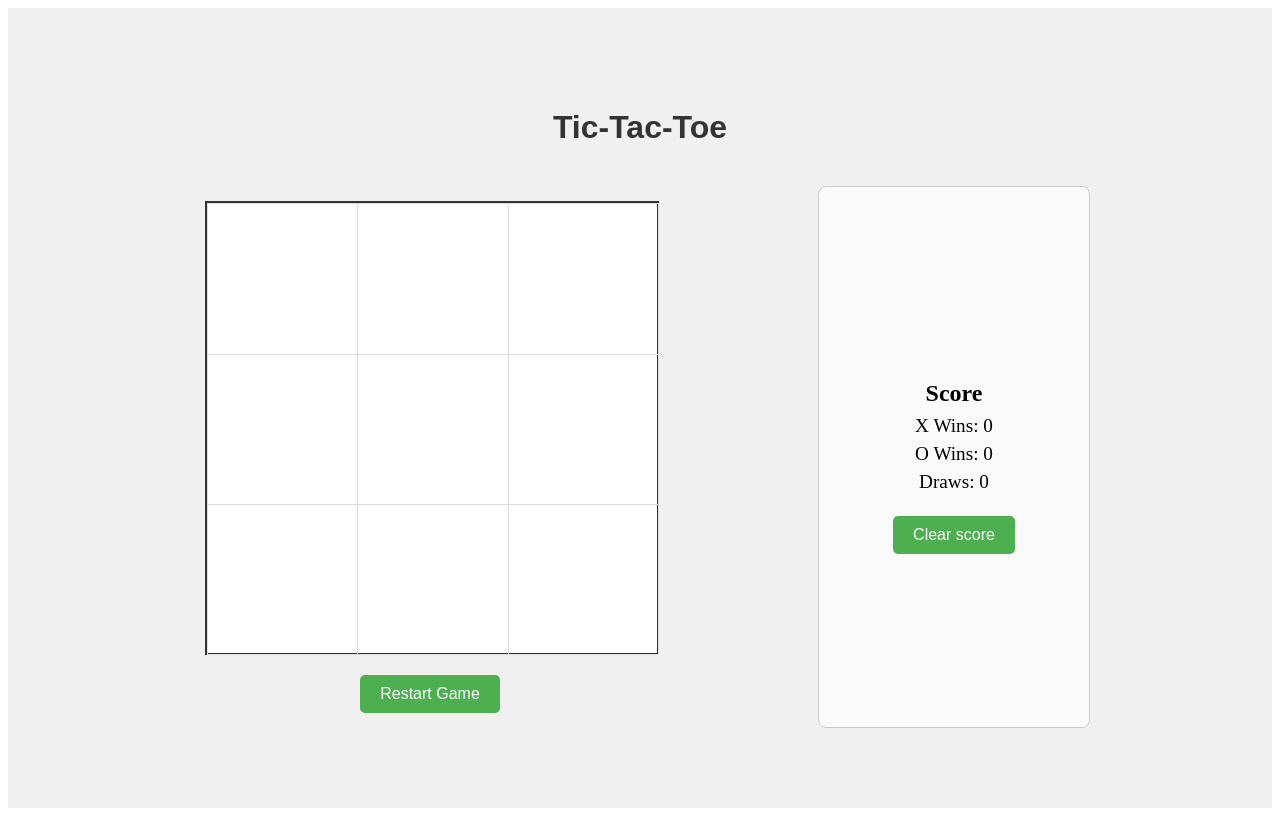
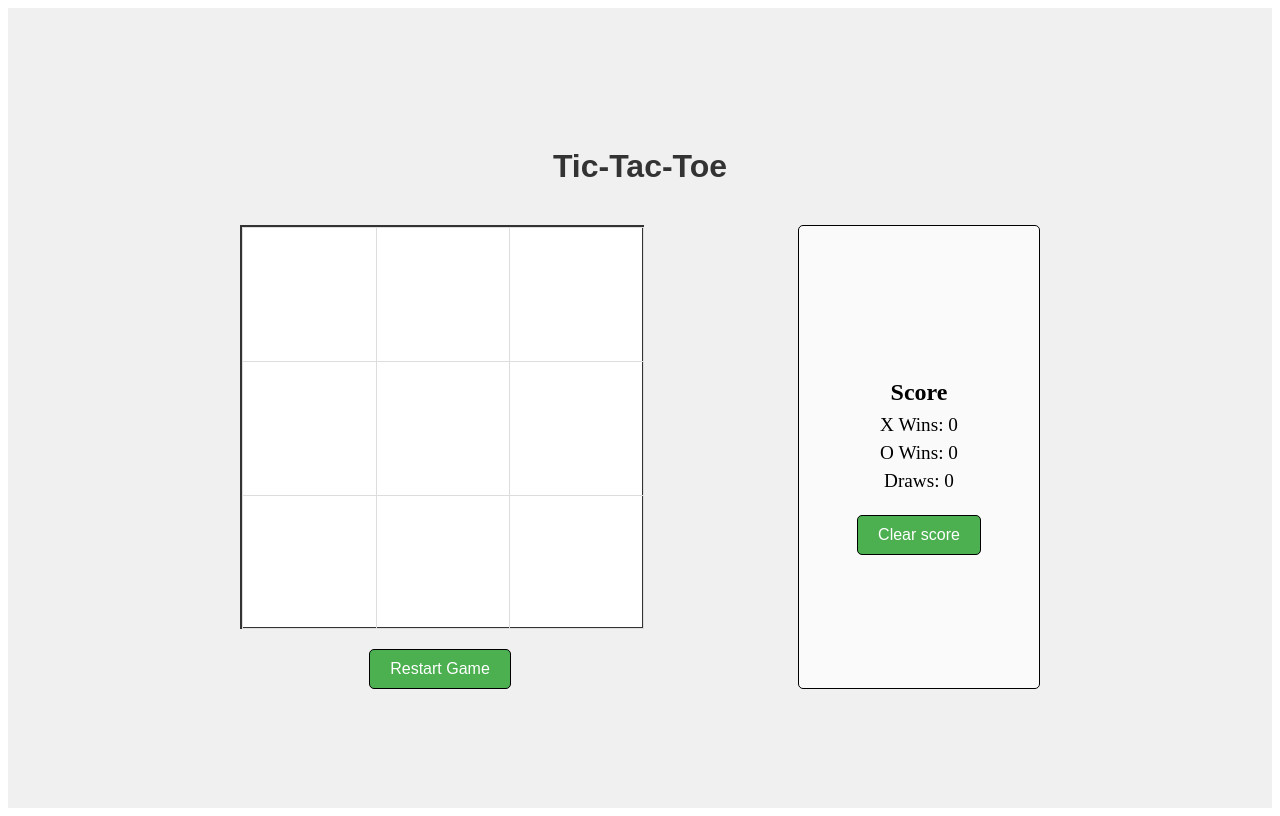
Before and after one commit to niharika6625/tictactoe, an Angular app: page /home in a window 1280 px wide. Built offline with nearby package versions, Linux system fonts and the light colour scheme.

Commit message:
dev: UI improvements2

```diff
--- a/angular.json
+++ b/angular.json
@@ -29,7 +29,8 @@
               {
                 "glob": "**/*",
                 "input": "public"
-              }
+              },
+              "src/assets"
             ],
             "styles": [
               "src/styles.scss"
--- a/src/home/home.component.html
+++ b/src/home/home.component.html
@@ -1,7 +1,10 @@
 <div class="ticTacToeWrap">
   <h1 class="title">Tic-Tac-Toe</h1>
   <div class="mainContainer">
-    <div class="gameTileWrap">
+    <div class="gameWrap">
+      <div *ngIf="winner" class="winnerDisplay">
+        {{ winner }}
+      </div>
       <mat-grid-list cols="3" class="grid">
         <mat-grid-tile
           class="tile"
@@ -14,9 +17,7 @@
       </mat-grid-list>
 
       <div class="buttonContainer">
-        <button (click)="handleReset()" class="resetButton">
-          Restart Game
-        </button>
+        <button (click)="handleReset()" class="button">Restart Game</button>
       </div>
     </div>
 
@@ -27,9 +28,7 @@
       <p>Draws: {{ draws }}</p>
 
       <div class="buttonContainer">
-        <button (click)="clearHistory()" class="historyButton">
-          Clear score
-        </button>
+        <button (click)="clearHistory()" class="button">Clear score</button>
       </div>
     </div>
   </div>
--- a/src/home/home.component.scss
+++ b/src/home/home.component.scss
@@ -18,13 +18,13 @@
   display: flex;
   justify-content: space-between;
   width: 80%;
-  max-width: 900px;
+  max-width: 800px;
   margin-top: 20px;
 }
 
-.gameTileWrap {
+.gameWrap {
   width: 50%;
-  padding: 15px;
+  //padding: 15px;
 }
 
 .grid {
@@ -40,7 +40,7 @@
   align-items: center;
   font-size: 2rem;
   color: #333;
-  border: 1px solid #ddd;
+  border: 0.2px solid #ddd;
   cursor: pointer;
   transition: background-color 0.2s ease;
 }
@@ -58,26 +58,27 @@
   text-align: center;
 }
 
-.resetButton, .historyButton {
+.button {
   padding: 10px 20px;
   font-size: 1rem;
   background-color: #4CAF50;
   color: white;
   border: none;
-  border-radius: 5px;
   cursor: pointer;
   transition: background-color 0.2s ease;
+  border-radius: 5px;
+  border: 1px solid black;
 }
 
-.resetButton:hover, .historyButton:hover {
+.button:hover {
   background-color: #45a049;
 }
 
 .scoreSection {
   width: 30%;
   background-color: #fafafa;
-  border: 1px solid #ccc;
-  border-radius: 8px;
+  border: 1.5px solid black;
+  border-radius: 5px;
   display: flex;
   flex-direction: column;
   justify-content: center;
@@ -97,7 +98,7 @@
 }
 
 .winnerDisplay {
-  font-size: 24px;
+  font-size: 35px;
   color: green;
   text-align: center;
   animation: winnerAnimation 1s ease-out;
--- a/src/home/home.component.ts
+++ b/src/home/home.component.ts
@@ -1,11 +1,11 @@
-import { Component, OnInit } from '@angular/core';
+import { Component } from '@angular/core';
 
 @Component({
   selector: 'app-home',
   templateUrl: './home.component.html',
   styleUrls: ['./home.component.scss'],
 })
-export class HomeComponent implements OnInit {
+export class HomeComponent {
   gameBoard: string[] = ['', '', '', '', '', '', '', '', ''];
   isXTurn: boolean = true;
   winner: string = '';
@@ -14,13 +14,16 @@ export class HomeComponent implements OnInit {
   draws: number = 0;
   history: string[] = [];
   winningTiles: number[] = [];
+  audioO: HTMLAudioElement;
+  audioX: HTMLAudioElement;
 
-  constructor() {}
-
-  ngOnInit(): void {}
+  constructor() {
+    this.audioX = new Audio('assets/sound/clickSoundX.mp3');
+    this.audioO = new Audio('assets/sound/clickSoundO.mp3');
+  }
 
   handleTileClick(index: any) {
-    if (this.gameBoard[index]) {
+    if (this.gameBoard[index] || this.winner) {
       return; // If the tile is already occupied, exit the function
     }
 
@@ -102,15 +105,10 @@ export class HomeComponent implements OnInit {
   }
 
   playClickSound(player: string) {
-    const audio = new Audio();
-
-    if (player === 'X') {
-      audio.src = 'assets/tic-tac-toe/sounds/click-sound-x.mp3';
+    if(player === 'X'){
+      this.audioX.play();
     } else {
-      audio.src = 'assets/tic-tac-toe/sounds/click-sound-o.mp3';
+      this.audioO.play();
     }
-
-    audio.load();
-    audio.play();
   }
 }
```
Also changed, not shown: 2 other files (tests, documents, lock files or other folders).
